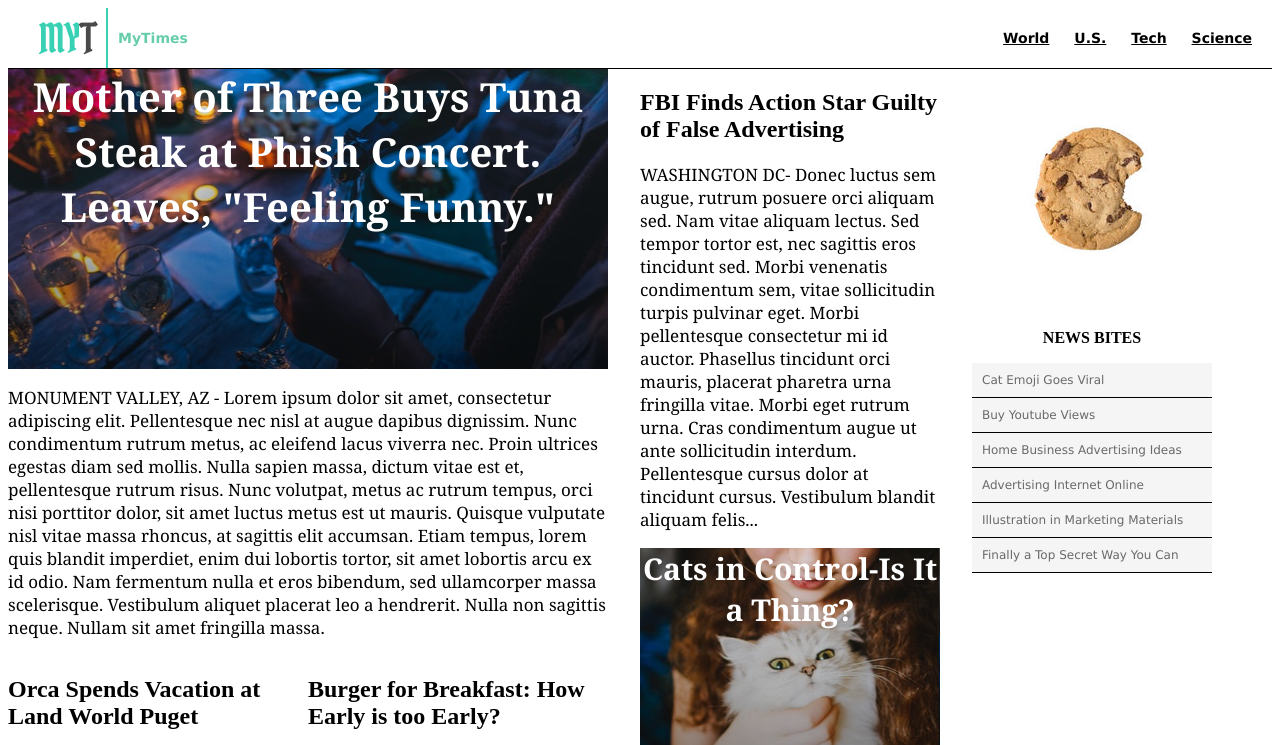
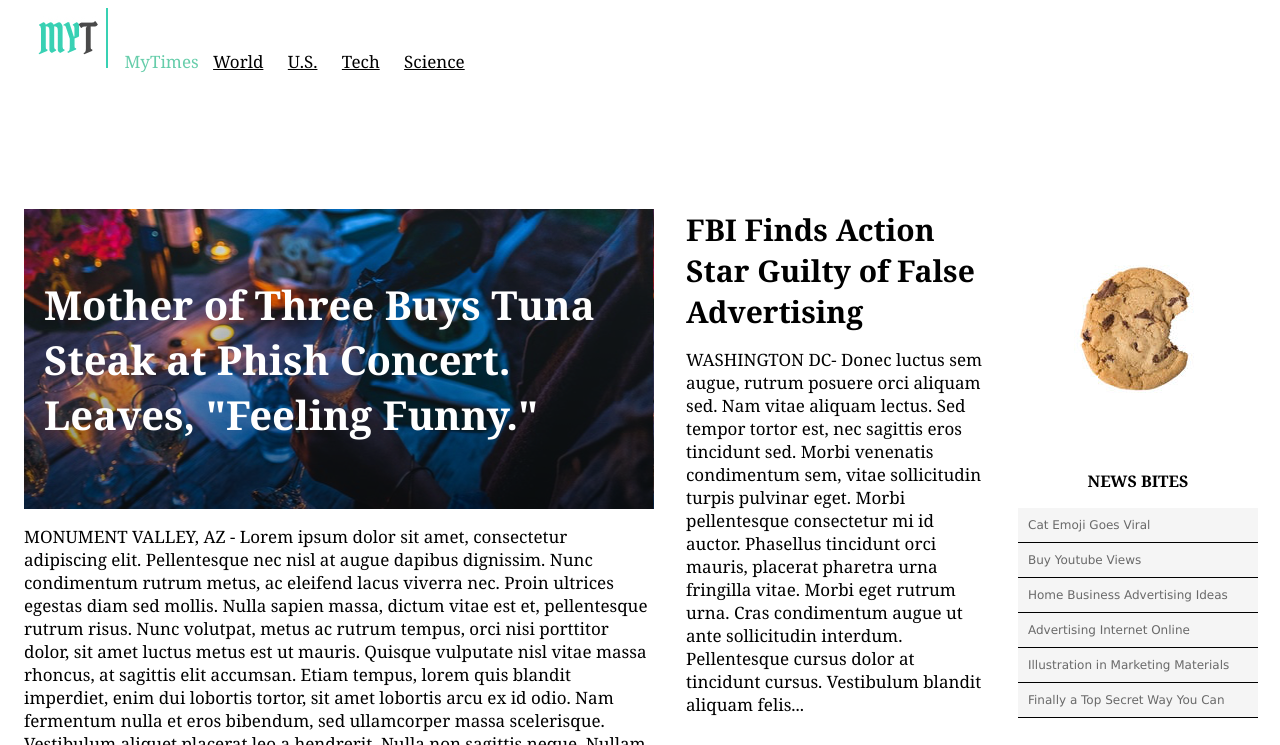
Before and after one commit to aleksandraprocyszyn/mytimes, a plain HTML site: page index.html in a window 1280 px wide. Shown: the top 745 px of the page. Drawn offline with Linux system fonts and the light colour scheme.

Commit message:
change to CSS & HTML.

```diff
--- a/index.html
+++ b/index.html
@@ -10,25 +10,23 @@
         <img src="./resources/images/img-myt-logo.jpg"/>
         <span>MyTimes</span>
       </div>
-      <nav class="nav">
-        <ul>
-          <li>
+      <nav>
+        <span>
           <a href="#world">World</a>
-          </li>
-          <li>
+        </span>
+        <span>
           <a href="#us">U.S.</a>
-          </li>
-          <li>
+        </span>
+        <span>
           <a href="#tech">Tech</a>
-          </li>
-          <li>
+        </span>
+        <span>
           <a href="#science">Science</a>
-          </li>
-        </ul>
+        </span>
       </nav>
     </header>
     <div class="content">
-    <section class="column large">
+      <div class="column large">
         <div class="main-story">
           <div class="image-content">
             <span>Mother of Three Buys Tuna Steak at Phish Concert. Leaves, "Feeling Funny."</span>
@@ -55,8 +53,8 @@
             </div>
           </div>
         </div>
-    </section>
-    <section class="column medium">
+      </div>
+      <div class="column medium">
         <div class="story">
           <div class="text-content">
             <h2>FBI Finds Action Star Guilty of False Advertising</h2>
@@ -69,8 +67,8 @@
           </div>
           <p class="narrative">BROOKLYN, NY- In molestie nulla sodales sit amet. Proin vulputate, ipsum porta aliquam commodo, nunc nibh tincidunt lorem, vel consectetur neque mi vel neque. Mauris ultricies, nulla scelerisque sollicitudin lobortis, dui est sodales sapien, a vestibulum velit diam eget felis. Vivamus dignissim lacinia dolor, quis commodo tellus pellentesque in.</p>
         </div>
-    </section>
-    <section class="column small">
+      </div>
+      <div class="column small">
         <div class="cookie">
           <img src="./resources/images/img-news-bite.png"/>
         </div>
@@ -83,7 +81,26 @@
           <span class="bite">Illustration in Marketing Materials</span>
           <span class="bite">Finally a Top Secret Way You Can</span>
         </div>
-    </section>
       </div>
+      <!-- <footer>
+        <div class="info">
+          <span class="title">MY Times |</span>
+          <nav>
+            <span>
+              <a href="#">World</a>
+            </span>
+            <span>
+              <a href="#">U.S.</a>
+            </span>
+            <span>
+              <a href="#">Tech</a>
+            </span>
+            <span>
+              <a href="#">Science</a>
+            </span>
+          </nav>
+        </div>
+        <div class="copyright">© 2016, My Times (A Division of Codecademy bite)</div>
+      </footer> -->
   </body>
 </html>
--- a/resources/css/style.css
+++ b/resources/css/style.css
@@ -1,35 +1,48 @@
+
+body {
+  display: block;
+  font-family: Georgia;
+  font-size: 17px;
+  color: black;
+}
+
+}
 header {
+  display: inline-flex;
+  align-items: center;
+  position: fixed;
+  z-index: 1;
+  width: 100%;
+  height: 80px;
+  border-bottom: 1px solid black;
+  background-color: white;
   font-family: Verdana;
   font-size: 14px;
   font-weight: bold;
-  display: flex;
-  align-items: center;
-  justify-content: space-between;
-  border-bottom: black solid 1px;
-  /*position: fixed;
-  background-color: white;
-  z-index: 20;*/
 }
 
 .logo {
-  display: flex;
+  display: inline-block;
   align-items: center;
   flex-grow: 1;
   padding-left: 30px;
-}
-
-.logo span {
   color: MediumAquamarine;
 }
 
 .logo img {
-  margin-right: 10px;
+  width: 70px;
+  height: 60px;
+  margin-right: 12px;
 }
 
-.nav li {
+header nav {
   display: inline-block;
-  list-style-type: none;
-  padding-right: 20px;
+  padding-right: 40px;
+}
+
+nav span {
+  display: inline-block;
+  padding: 20px 10px;
 }
 
 a {
@@ -38,8 +51,9 @@ a {
 
 .content {
   display: flex;
-  justify-content: space-between;
-  width: 1230px;
+  width: 1232px;
+  margin: 0 auto 78px auto;
+  padding-top: 116px;
 }
 
 .column {
@@ -63,6 +77,13 @@ a {
 .main-story .image-content {
   background-image: url("../images/img-story-main.png");
   font-size: 40px;
+  width: 630px;
+  margin-top: 0;
+  text-align: left;
+}
+
+.main-story .image-content span {
+  margin-left: 20px;
 }
 
 .earth.image-content {
@@ -78,33 +99,45 @@ a {
 }
 
 .image-content {
+  display: flex;
+  flex-direction: column;
+  justify-content: center;
+  height: 300px;
+  margin-top: 15px;
   font-family: Georgia;
   font-weight: bold;
   font-size: 30px;
   color: white;
-  height: 300px;
   text-align: center;
 }
 
 .narrative {
-  font-family: Georgia;
-  font-size: 17px;
-  color: black;
+  margin-top: 16px;
 }
 
 .stories {
   display: flex;
   justify-content: space-between;
+  margin-top: 17px;
 }
 
 .stories .text-content {
-  height: 300px;
+  height: 250px;
 }
 
 .story {
   display: flex;
   flex-direction: column;
   width: 300px;
+}
+
+h2 {
+    margin-top: 0;
+    margin-bottom: 0;
+    font-family: Georgia;
+    font-size: 30px;
+    font-weight: bold;
+    font-style: normal;
 }
 
 h3 {
@@ -122,3 +155,30 @@ h3 {
   border-bottom: black solid 1px;
   padding: 10px;
 }
+
+footer {
+  display: flex;
+  align-items: center;
+  justify-content: center;
+  flex-direction: column;
+  background-color: MediumAquamarine;
+  margin: auto;
+  font-family: Verdana;
+  font-size: 12px;
+  width: 100%;
+  height: 325px;
+  margin-top: 80px;
+}
+
+footer .title {
+  font-family: Georgia;
+  font-size: 16px;
+  font-weight: bold;
+  color: white;
+  display: inline-block;
+}
+
+footer .nav{
+  display: inline-block;
+  padding-left: 25px;
+}
```
Lines whose indentation alone changed are shown as unchanged.
